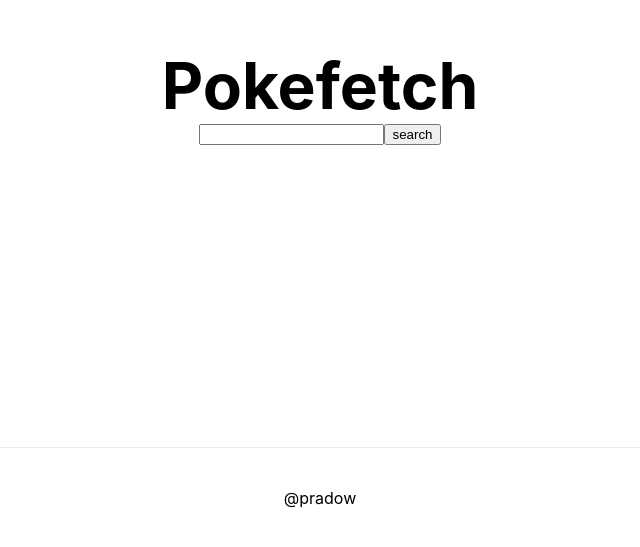
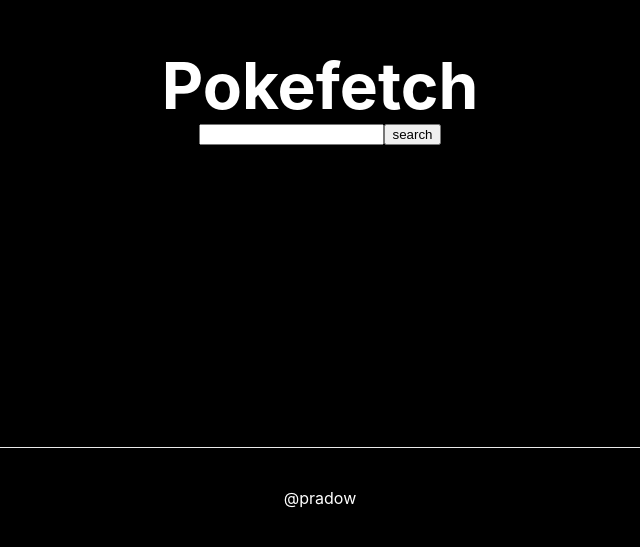
Before and after one commit to pradow/pokefetch, a Next.js app: page / in a window 1280 px wide. Shown: the part 253-800 px from the top of the page, without its empty margins (320-960 px from the left). Built offline with nearby package versions, Linux system fonts and the light colour scheme.

Commit message:
add sass and rename css files to scss

```diff
--- a/package.json
+++ b/package.json
@@ -11,7 +11,8 @@
   "dependencies": {
     "next": "11.1.2",
     "react": "17.0.2",
-    "react-dom": "17.0.2"
+    "react-dom": "17.0.2",
+    "sass": "^1.43.2"
   },
   "devDependencies": {
     "eslint": "7.32.0",
--- a/pages/_app.js
+++ b/pages/_app.js
@@ -1,7 +1,7 @@
-import '../styles/globals.css'
+import "../styles/globals.scss";
 
 function MyApp({ Component, pageProps }) {
-  return <Component {...pageProps} />
+  return <Component {...pageProps} />;
 }
 
-export default MyApp
+export default MyApp;
--- a/pages/index.js
+++ b/pages/index.js
@@ -1,5 +1,5 @@
 import Head from "next/head";
-import styles from "../styles/Home.module.css";
+import styles from "../styles/Home.module.scss";
 import { useRouter } from "next/router";
 import { useState } from "react";
 
--- a/styles/globals.css
+++ b/styles/globals.scss
@@ -1,5 +1,7 @@
 html,
 body {
+  background-color: #000;
+  color: #fff;
   padding: 0;
   margin: 0;
   font-family: -apple-system, BlinkMacSystemFont, Segoe UI, Roboto, Oxygen,
```
Also changed, not shown: styles/Home.module.scss (renamed from styles/Home.module.css).
